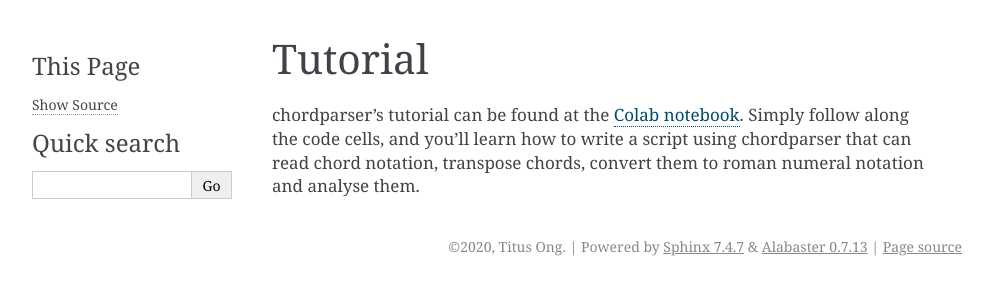
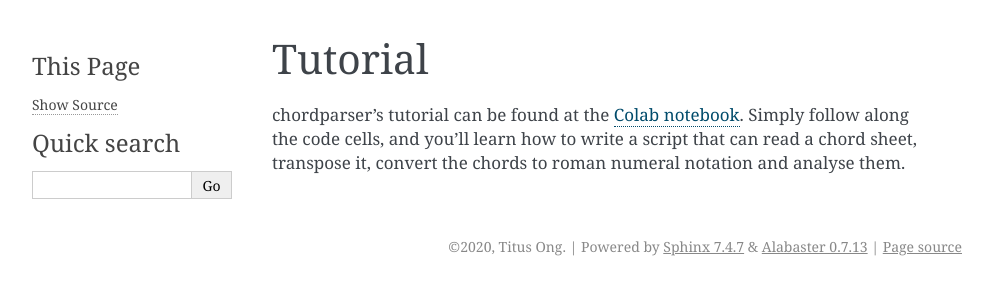
Before and after one commit to titus-ong/chordparser, a Sphinx documentation site: the page built from docs/tutorial.rst, in a window 1280 px wide. Shown: the top 300 px of the page, without its empty margins (148-1141 px from the left). Built offline with Sphinx 7.4.7, drawn with Linux system fonts in a browser that asks for light colours.

Commit message:
Update tutorial description

```diff
--- a/docs/tutorial.rst
+++ b/docs/tutorial.rst
@@ -1,4 +1,4 @@
 Tutorial
 ========
 
-chordparser's tutorial can be found at the `Colab notebook <https://colab.research.google.com/drive/1T5WcH2WMHqpqbJrzxDt_Mg03lw1aXho7?usp=sharing>`_. Simply follow along the code cells, and you'll learn how to write a script using chordparser that can read chord notation, transpose chords, convert them to roman numeral notation and analyse them.
+chordparser's tutorial can be found at the `Colab notebook <https://colab.research.google.com/drive/1T5WcH2WMHqpqbJrzxDt_Mg03lw1aXho7?usp=sharing>`_. Simply follow along the code cells, and you'll learn how to write a script that can read a chord sheet, transpose it, convert the chords to roman numeral notation and analyse them.
```
